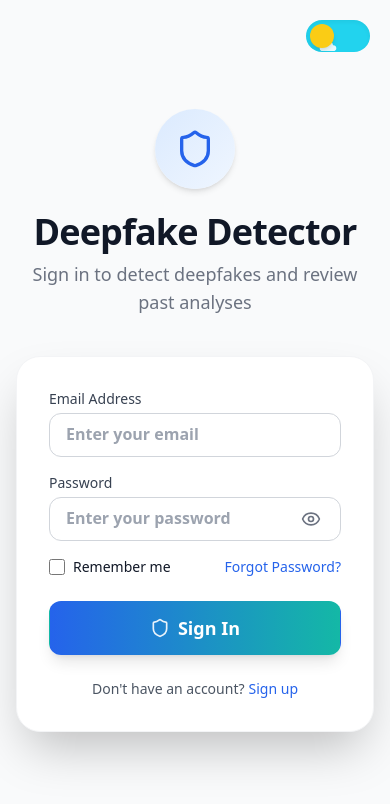
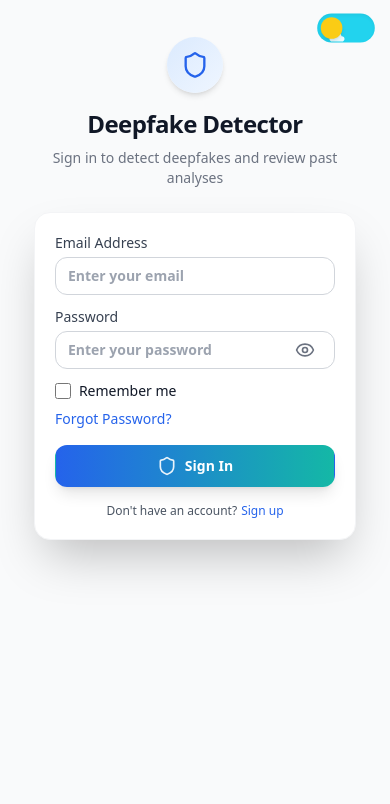
Before and after one commit to salianDheeraj/Deep-Guard-Frontend, a Next.js app: page /login in a window 390 px wide. Shown: the top 804 px of the page. Built offline with nearby package versions, Linux system fonts and the light colour scheme; no server answers.

Commit message:
login part done

```diff
--- a/src/styles/Login.module.css
+++ b/src/styles/Login.module.css
@@ -46,6 +46,7 @@
     @apply text-gray-400;
 }
 
+/* BASE CARD (Desktop) - Keeps original size */
 .card {
     @apply w-full max-w-sm bg-white p-8 shadow-2xl rounded-3xl border border-gray-100 transition-colors duration-300;
 }
@@ -173,3 +174,78 @@
 .submitIcon {
     @apply h-5 w-5 text-white opacity-90;
 }
+
+
+/* ========================================
+   RESPONSIVE STYLES (Mobile Updates)
+   ======================================== */
+
+/* Tablet (max-width: 768px) */
+@media (max-width: 768px) {
+    .container {
+        @apply p-4;
+    }
+    .card {
+        @apply p-6 max-w-[400px]; /* Cap width on tablet */
+    }
+}
+
+/* Mobile (max-width: 480px) */
+@media (max-width: 480px) {
+    .container {
+        @apply p-4 justify-start pt-10; /* Align top, give space */
+    }
+
+    .card {
+        /* FIX:
+           1. w-[90%] creates margin on sides.
+           2. max-w-[340px] keeps it compact (small) on phone.
+           3. mx-auto centers it.
+        */
+        @apply w-[90%] max-w-[340px] mx-auto p-5 rounded-2xl;
+    }
+
+    .themeToggle {
+        @apply top-3 right-3 scale-90;
+    }
+
+    .header {
+        @apply mb-6;
+    }
+
+    .logo {
+        @apply w-14 h-14 mb-3;
+    }
+
+    .logoIcon {
+        @apply h-7 w-7;
+    }
+
+    .title {
+        @apply text-2xl;
+    }
+
+    .subtitle {
+        @apply text-sm px-2;
+    }
+
+    .inputGroup {
+        @apply mb-3;
+    }
+
+    .inputField {
+        @apply px-3 py-2 text-sm;
+    }
+
+    .submitButton {
+        @apply py-2.5 text-sm;
+    }
+
+    .authOptions {
+        @apply flex-col items-start gap-2 mb-4;
+    }
+
+    .footerText {
+        @apply mt-4 text-xs;
+    }
+}
```
